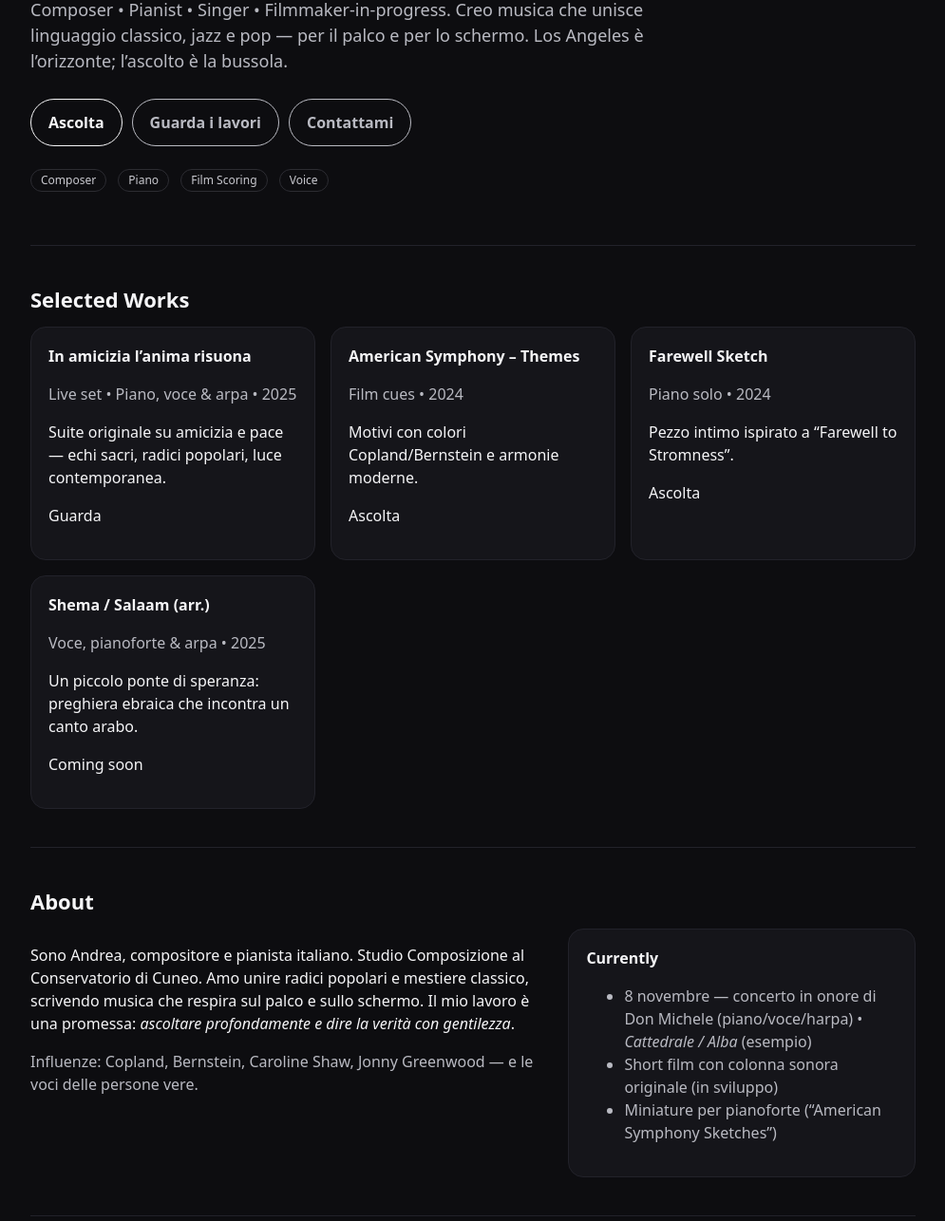
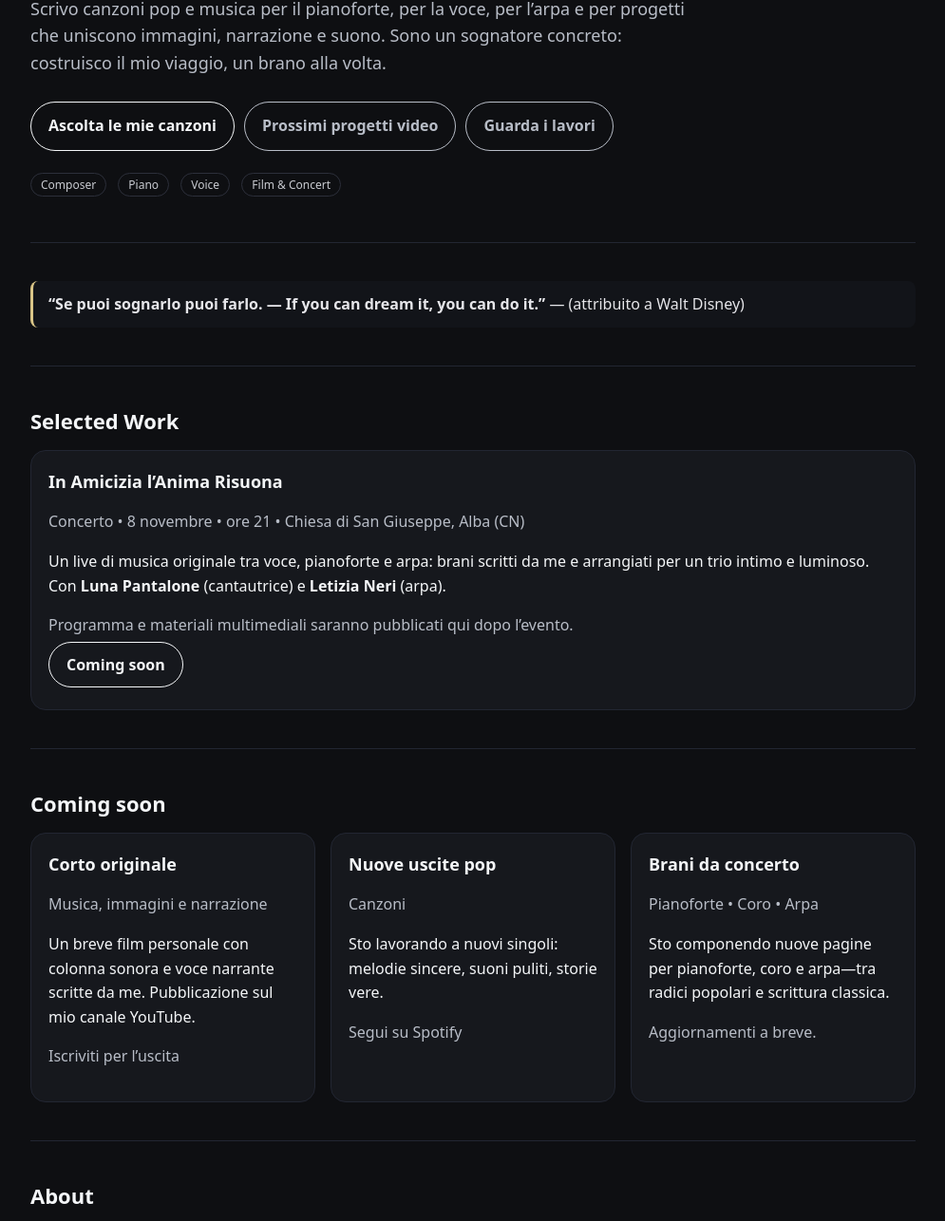
Before and after one commit to andreanerimusic/andreanerimusic.github.io, a plain HTML site: page index.html in a window 1280 px wide. Shown: the part 337-1623 px from the top of the page at 95% size, without its empty margins (142-1137 px from the left). Drawn offline with Linux system fonts and the light colour scheme.

Commit message:
Update index.html

```diff
--- a/index.html
+++ b/index.html
@@ -2,51 +2,51 @@
 <html lang="it">
 <head>
   <meta charset="utf-8">
-  <title>Andrea – American Symphony</title>
+  <title>Andrea Neri – Composer and Creator</title>
   <meta name="viewport" content="width=device-width, initial-scale=1">
-  <meta name="description" content="Andrea – compositore e pianista. Musica per il palco e per il cinema, tra classico, jazz e pop.">
-  <meta property="og:title" content="Andrea – American Symphony">
-  <meta property="og:description" content="Composer • Pianist • Singer • Filmmaker-in-progress. Music & cinema crafted with heart.">
+  <meta name="description" content="Andrea Neri – composer and creator. Musica originale per canzoni, immagini e concerto.">
+  <meta property="og:title" content="Andrea Neri – Composer and Creator">
+  <meta property="og:description" content="Original music for songs, images and the stage.">
   <meta property="og:type" content="website">
   <meta property="og:url" content="https://andreanerimusic.github.io">
   <meta name="color-scheme" content="dark light">
   <style>
     :root{
-      --bg:#0d0d10; --fg:#f5f5f7; --muted:#b9bac2; --accent:#d9c587; --card:#15151a; --line:#22222a;
+      --bg:#0e0f12; --fg:#f4f6f8; --muted:#b8bdc7; --accent:#d9c587; --card:#16181d; --line:#222632;
     }
     *{box-sizing:border-box}
-    html,body{margin:0;background:var(--bg);color:var(--fg);font-family:system-ui,-apple-system,Segoe UI,Roboto,Inter,Helvetica,Arial,sans-serif;line-height:1.5}
+    html,body{margin:0;background:var(--bg);color:var(--fg);font-family:system-ui,-apple-system,Segoe UI,Roboto,Inter,Helvetica,Arial,sans-serif;line-height:1.6}
     a{color:var(--fg);text-decoration:none}
     a:hover{opacity:.9}
     .wrap{max-width:980px;margin:0 auto;padding:24px}
     header{padding:28px 0 8px;display:flex;justify-content:space-between;align-items:center}
     .brand{font-weight:700;letter-spacing:.4px}
     .nav a{margin-left:18px;color:var(--muted);font-size:14px}
-    .hero{display:grid;gap:16px;padding:68px 0 56px;border-top:1px solid var(--line)}
+    section{padding:40px 0;border-top:1px solid var(--line)}
+    .hero{display:grid;gap:16px;padding:60px 0 48px}
     .eyebrow{color:var(--accent);letter-spacing:.22em;text-transform:uppercase;font-size:12px}
-    h1{font-size:clamp(34px,6vw,62px);line-height:1.06;margin:0}
-    p.lead{color:var(--muted);font-size:18px;max-width:65ch;margin:0}
+    h1{font-size:clamp(34px,6vw,62px);line-height:1.08;margin:0}
+    p.lead{color:var(--muted);font-size:18px;max-width:68ch;margin:0}
     .cta{display:flex;flex-wrap:wrap;gap:10px;margin-top:10px}
     .btn{padding:12px 18px;border:1px solid var(--fg);border-radius:999px;font-weight:600}
     .btn.alt{border-color:var(--muted);color:var(--muted)}
-    section{padding:40px 0;border-top:1px solid var(--line)}
     h2{font-size:22px;margin:0 0 12px}
-    .cards{display:grid;grid-template-columns:repeat(auto-fit,minmax(230px,1fr));gap:16px}
+    .cards{display:grid;grid-template-columns:repeat(auto-fit,minmax(260px,1fr));gap:16px}
     .card{background:var(--card);border:1px solid var(--line);border-radius:16px;padding:18px}
-    .card h3{margin:0 0 6px;font-size:16px}
+    .card h3{margin:0 0 8px;font-size:18px}
     .muted{color:var(--muted)}
-    footer{padding:28px 0;color:var(--muted);font-size:14px}
-    .pill{display:inline-block;padding:2px 10px;border:1px solid #2c2c32;border-radius:999px;color:#c9c9cf;font-size:12px;margin-right:8px}
+    .pill{display:inline-block;padding:2px 10px;border:1px solid #2c2f3a;border-radius:999px;color:#c9cbd1;font-size:12px;margin-right:8px}
     .grid-2{display:grid;gap:18px;grid-template-columns:1.2fr .8fr}
     @media (max-width:820px){.grid-2{grid-template-columns:1fr}}
-    /* accessibilità */
+    blockquote{margin:0;padding:12px 16px;border-left:3px solid var(--accent);color:#e6e6ea;background:#121419;border-radius:8px}
+    footer{padding:28px 0;color:var(--muted);font-size:14px}
     :focus-visible{outline:2px dashed var(--accent);outline-offset:3px}
   </style>
 </head>
 <body>
   <div class="wrap">
     <header>
-      <div class="brand">Andrea</div>
+      <div class="brand">Andrea Neri</div>
       <nav class="nav" aria-label="Navigazione principale">
         <a href="#work">Works</a>
         <a href="#about">About</a>
@@ -55,99 +55,124 @@
     </header>
 
     <main>
+      <!-- HERO -->
       <section class="hero">
-        <div class="eyebrow">American Symphony</div>
-        <h1>Musica & Cinema, con il cuore.</h1>
+        <div class="eyebrow">Composer and Creator</div>
+        <h1>Musica originale per canzoni, immagini e concerto.</h1>
         <p class="lead">
-          Composer • Pianist • Singer • Filmmaker-in-progress.
-          Creo musica che unisce linguaggio classico, jazz e pop — per il palco e per lo schermo.
-          Los Angeles è l’orizzonte; l’ascolto è la bussola.
+          Scrivo canzoni pop e musica per il pianoforte, per la voce, per l’arpa e per progetti che uniscono
+          immagini, narrazione e suono. Sono un sognatore concreto: costruisco il mio viaggio, un brano alla volta.
         </p>
         <div class="cta" role="group" aria-label="Azioni principali">
-          <!-- TODO: sostituisci i link qui sotto -->
-          <a class="btn" href="https://linktr.ee/TUO_LINK" target="_blank" rel="noopener">Ascolta</a>
+          <a class="btn" href="https://open.spotify.com/artist/5Nd1SF8ARxkElKTu01pGE0?si=0GBme-5BQA63tym-sOCMeA" target="_blank" rel="noopener">Ascolta le mie canzoni</a>
+          <a class="btn alt" href="https://www.youtube.com/@andreanerimusic" target="_blank" rel="noopener">Prossimi progetti video</a>
           <a class="btn alt" href="#work">Guarda i lavori</a>
-          <a class="btn alt" href="#contact">Contattami</a>
         </div>
         <div class="muted" aria-hidden="true" style="margin-top:6px">
           <span class="pill">Composer</span>
           <span class="pill">Piano</span>
-          <span class="pill">Film Scoring</span>
           <span class="pill">Voice</span>
+          <span class="pill">Film & Concert</span>
         </div>
       </section>
 
+      <!-- QUOTE -->
+      <section>
+        <blockquote>
+          <strong>“Se puoi sognarlo puoi farlo. — If you can dream it, you can do it.”</strong> — (attribuito a Walt Disney)
+        </blockquote>
+      </section>
+
+      <!-- WORK -->
       <section id="work">
-        <h2>Selected Works</h2>
+        <h2>Selected Work</h2>
         <div class="cards">
           <article class="card">
-            <h3>In amicizia l’anima risuona</h3>
-            <p class="muted">Live set • Piano, voce & arpa • 2025</p>
-            <p>Suite originale su amicizia e pace — echi sacri, radici popolari, luce contemporanea.</p>
-            <p><a href="https://youtu.be/TUO_VIDEO1" target="_blank" rel="noopener">Guarda</a></p>
-          </article>
-          <article class="card">
-            <h3>American Symphony – Themes</h3>
-            <p class="muted">Film cues • 2024</p>
-            <p>Motivi con colori Copland/Bernstein e armonie moderne.</p>
-            <p><a href="https://soundcloud.com/TUO_PROFILO/track" target="_blank" rel="noopener">Ascolta</a></p>
-          </article>
-          <article class="card">
-            <h3>Farewell Sketch</h3>
-            <p class="muted">Piano solo • 2024</p>
-            <p>Pezzo intimo ispirato a “Farewell to Stromness”.</p>
-            <p><a href="https://bandcamp.com/TUO_LINK" target="_blank" rel="noopener">Ascolta</a></p>
-          </article>
-          <article class="card">
-            <h3>Shema / Salaam (arr.)</h3>
-            <p class="muted">Voce, pianoforte & arpa • 2025</p>
-            <p>Un piccolo ponte di speranza: preghiera ebraica che incontra un canto arabo.</p>
-            <p><a href="#" onclick="alert('Coming soon.');return false;">Coming soon</a></p>
+            <h3>In Amicizia l’Anima Risuona</h3>
+            <p class="muted">Concerto • 8 novembre • ore 21 • Chiesa di San Giuseppe, Alba (CN)</p>
+            <p>
+              Un live di musica originale tra voce, pianoforte e arpa: brani scritti da me e arrangiati per
+              un trio intimo e luminoso. Con <strong>Luna Pantalone</strong> (cantautrice) e
+              <strong>Letizia Neri</strong> (arpa).
+            </p>
+            <p class="muted">Programma e materiali multimediali saranno pubblicati qui dopo l’evento.</p>
+            <p><a class="btn" href="#" onclick="alert('Coming soon: foto e video del concerto');return false;">Coming soon</a></p>
           </article>
         </div>
       </section>
 
+      <!-- COMING SOON -->
+      <section id="coming">
+        <h2>Coming soon</h2>
+        <div class="cards">
+          <article class="card">
+            <h3>Corto originale</h3>
+            <p class="muted">Musica, immagini e narrazione</p>
+            <p>Un breve film personale con colonna sonora e voce narrante scritte da me. Pubblicazione sul mio canale YouTube.</p>
+            <p><a href="https://www.youtube.com/@andreanerimusic" class="muted" target="_blank" rel="noopener">Iscriviti per l’uscita</a></p>
+          </article>
+          <article class="card">
+            <h3>Nuove uscite pop</h3>
+            <p class="muted">Canzoni</p>
+            <p>Sto lavorando a nuovi singoli: melodie sincere, suoni puliti, storie vere.</p>
+            <p><a href="https://open.spotify.com/artist/5Nd1SF8ARxkElKTu01pGE0?si=0GBme-5BQA63tym-sOCMeA" class="muted" target="_blank" rel="noopener">Segui su Spotify</a></p>
+          </article>
+          <article class="card">
+            <h3>Brani da concerto</h3>
+            <p class="muted">Pianoforte • Coro • Arpa</p>
+            <p>Sto componendo nuove pagine per pianoforte, coro e arpa—tra radici popolari e scrittura classica.</p>
+            <p><span class="muted">Aggiornamenti a breve.</span></p>
+          </article>
+        </div>
+      </section>
+
+      <!-- ABOUT -->
       <section id="about">
         <h2>About</h2>
         <div class="grid-2">
           <div>
             <p>
-              Sono Andrea, compositore e pianista italiano. Studio Composizione al Conservatorio di Cuneo.
-              Amo unire radici popolari e mestiere classico, scrivendo musica che respira sul palco e sullo schermo.
-              Il mio lavoro è una promessa: <em>ascoltare profondamente e dire la verità con gentilezza</em>.
+              Sono Andrea Neri: studio <strong>composizione</strong>, scrivo <strong>canzoni pop</strong>,
+              musica per <strong>immagini</strong> e per il <strong>concerto</strong>. Voglio che chi entra qui
+              senta un mondo onesto: suono, luce e storie in cui riconoscersi.
             </p>
             <p class="muted">
-              Influenze: Copland, Bernstein, Caroline Shaw, Jonny Greenwood — e le voci delle persone vere.
+              Influenze (essenziali): Aaron Copland, Leonard Bernstein, Hans Zimmer, FINNEAS.
+            </p>
+            <p>
+              Suono anche con <strong>Francesca Matera</strong> nel duo <strong>FAnta Rei</strong> — mi piace esplorare,
+              cambiare prospettiva e restare vivo nei progetti.
+              <a href="https://www.instagram.com/fantarei_duo/" target="_blank" rel="noopener">Instagram del duo</a>.
             </p>
           </div>
           <div class="card">
             <h3>Currently</h3>
             <ul class="muted">
-              <li>8 novembre — concerto in onore di Don Michele (piano/voce/harpa) • <em>Cattedrale / Alba</em> (esempio)</li>
-              <li>Short film con colonna sonora originale (in sviluppo)</li>
-              <li>Miniature per pianoforte (“American Symphony Sketches”)</li>
+              <li><strong>8 novembre</strong> — “In Amicizia l’Anima Risuona” (voce/piano/arpista ospite)</li>
+              <li>Pre-produzione di un corto originale (musica + narrazione)</li>
+              <li>Nuovi brani per pianoforte, coro e arpa</li>
             </ul>
           </div>
         </div>
       </section>
 
+      <!-- CONTACT -->
       <section id="contact">
         <h2>Contact</h2>
-        <p class="muted">Per concerti, collaborazioni o progetti cinema/musica:</p>
+        <p class="muted">Per concerti, collaborazioni o progetti musica/immagini:</p>
         <p>
-          <!-- TODO: sostituisci email e profili -->
-          <a class="btn" href="mailto:contact@andreanerimusic.com">Email</a>
-          <a class="btn alt" href="https://instagram.com/andreanerimusic" target="_blank" rel="noopener">Instagram</a>
+          <a class="btn" href="mailto:andy2004blacks@gmail.com">andy2004blacks@gmail.com</a>
+          <a class="btn alt" href="https://www.instagram.com/w_andy.neri/" target="_blank" rel="noopener">Instagram (personale)</a>
           <a class="btn alt" href="https://www.youtube.com/@andreanerimusic" target="_blank" rel="noopener">YouTube</a>
         </p>
         <p class="muted" style="font-size:12px;margin-top:8px">
-          Press & brochure contact disponibili su richiesta.
+          Per stampa/brochure: materiali disponibili su richiesta.
         </p>
       </section>
     </main>
 
     <footer>
-      <div>© <span id="y"></span> Andrea — American Symphony. Built on GitHub Pages.</div>
+      <div>© <span id="y"></span> Andrea Neri. Built on GitHub Pages.</div>
     </footer>
   </div>
   <script>document.getElementById('y').textContent=new Date().getFullYear()</script>
```
